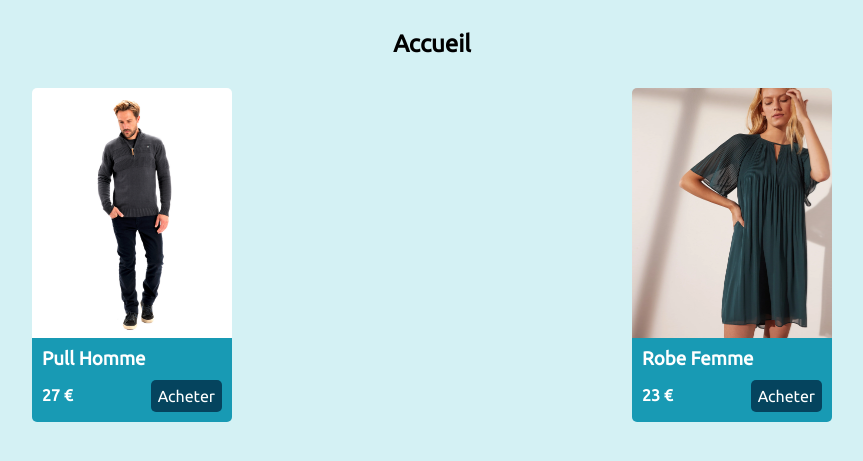
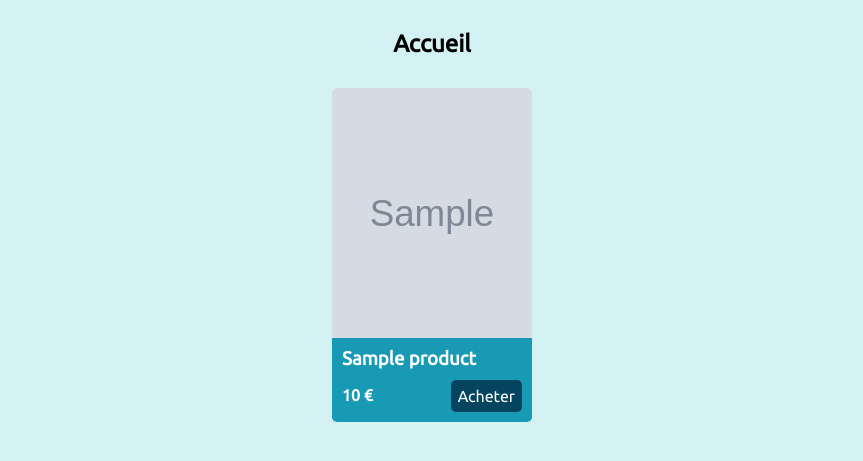
Before and after one commit to gaillA/la_boutique, a PHP site: page /Accueil in a window 1280 px wide. Shown: the part 95-556 px from the top of the page, without its empty margins (208-1071 px from the left). Run offline with PHP 8.4, Linux system fonts and the light colour scheme; tables that the repository leaves empty hold one stand-in row (values such as "Sample post"); grey boxes marked "Sample" are stand-in pictures.

Commit message:
page d'accueil dynamique

```diff
--- a/admin/add_product.php
+++ b/admin/add_product.php
@@ -20,7 +20,7 @@ if (empty($_POST['prix'])) {
   $erreur .= "<span class='erreur'>Erreur veuillez entrer un prix</span>";
 }
 
-if (empty($_FILES['image'])) {
+if (empty($_FILES['image']['name'])) {
   $erreur .= "<span class='erreur'>Erreur veuillez entrer une image</span>";
 }
 
--- a/admin/index.php
+++ b/admin/index.php
@@ -50,7 +50,7 @@ if ($_SESSION['type'] != 'admin')
   </header>
   <main class="container">
     <h2>Panel Admin</h2>
-    <a href="Admin/AjouterProduit">Ajouter produit</a>
+    <a href="AjouterProduit">Ajouter produit</a>
     <a href="#">Liste clients</a>
     <a href="#">Liste produits</a>
   </main>
--- a/fonctions/produits.php
+++ b/fonctions/produits.php
@@ -20,3 +20,21 @@ function addProduct($prod, $img)
     $req->execute([$titre, $description, $prix, $img, $categorie, $taille, $statut]);
   }
 }
+
+function getProducts()
+{
+  $db = dbConnect();
+  $req = $db->prepare("SELECT * FROM products");
+  $req->execute();
+  $result = $req->fetchAll(PDO::FETCH_ASSOC);
+  return $result;
+}
+
+function getProduct($id)
+{
+  $db = dbConnect();
+  $req = $db->prepare("SELECT * FROM products WHERE id_product = ?");
+  $req->execute([$id]);
+  $result = $req->fetch(PDO::FETCH_ASSOC);
+  return $result;
+}
--- a/index.php
+++ b/index.php
@@ -1,6 +1,7 @@
 <?php
 include_once "fonctions/fonctions.php";
 session_start();
+$produits = getProducts();
 ?>
 
 <!DOCTYPE html>
@@ -48,34 +49,22 @@ session_start();
   <main class="container">
     <h2>Accueil</h2>
     <div class="products">
+      <?php foreach ($produits as $produit) : ?>
         <div class="card">
           <div class="img-card">
-          <a href="pages/detail_product.php">
-            <img src="public/img/homme.jpg">
+            <a href="Produit/<?= $produit['id_product'] ?>">
+              <img src="public/img/<?= $produit['url_image'] ?>">
             </a>
           </div>
           <div class="card-content">
-          <h3><a href="pages/detail_product.php">Pull Homme</a></h3>
+            <h3><a href="Produit/<?= $produit['id_product'] ?>"><?= $produit['titre'] ?></a></h3>
             <div>
-            <span class="price">27 €</span>
+              <span class="price"><?= $produit['prix'] ?> €</span>
               <a href="#" class="button-buy">Acheter</a>
             </div>
           </div>
         </div>
-      <div class="card">
-        <div class="img-card">
-          <a href="pages/detail_product.php">
-            <img src="public/img/femme.webp">
-          </a>
-        </div>
-        <div class="card-content">
-          <h3><a href="pages/detail_product.php">Robe Femme</a></h3>
-          <div>
-            <span class="price">23 €</span>
-            <a href="#" class="button-buy">Acheter</a>
-          </div>
-        </div>
-      </div>
+      <?php endforeach ?>
     </div>
   </main>
   <script src="public/js/jquery-3.6.0.min.js"></script>
--- a/public/detail_product.php
+++ b/public/detail_product.php
@@ -0,0 +1,5 @@
+<?php
+include_once "../fonctions/fonctions.php";
+
+$produit = getProduct($_GET['produit']);
+var_dump($produit);
```
Also changed, not shown: .htaccess. Lines whose indentation alone changed are shown as unchanged.
